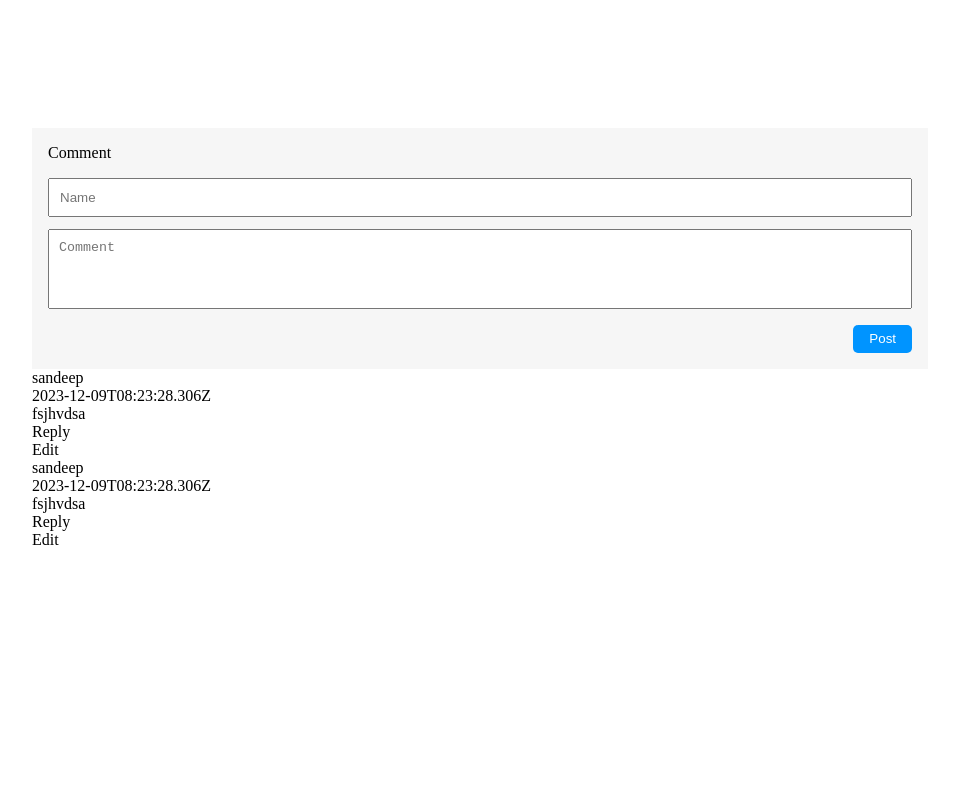
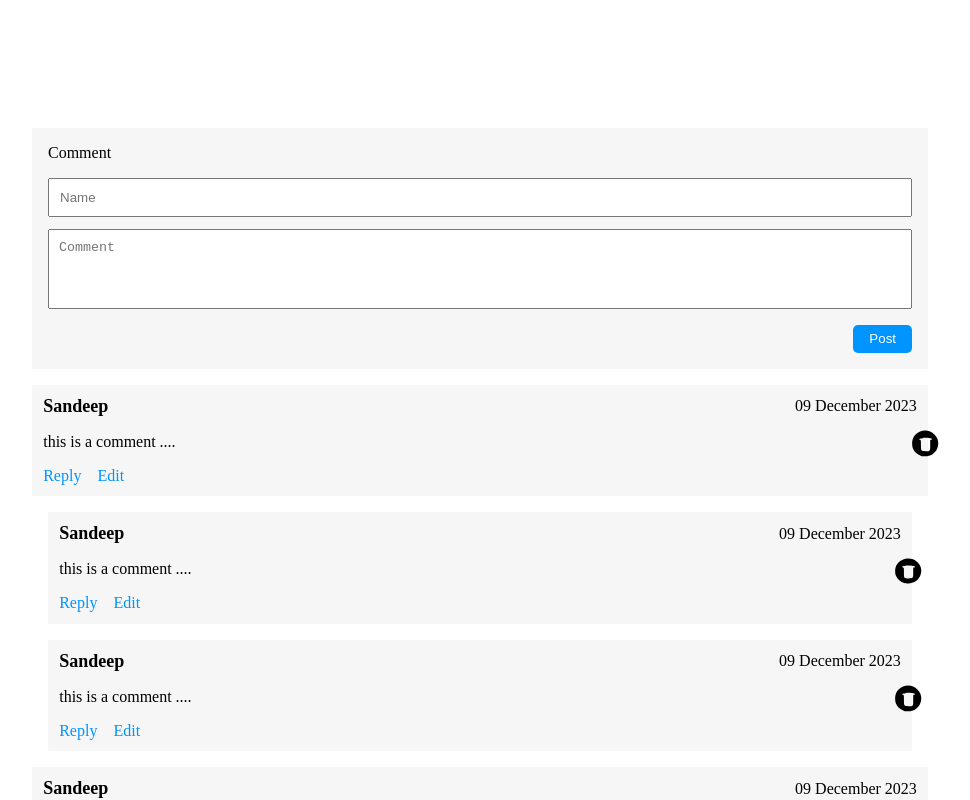
Before and after one commit to Aarushnautiyal/logWards, a React (Create React App) app: page / in a window 1280 px wide. Shown: the top 800 px of the page, without its empty margins (160-1130 px from the left). Built offline with nearby package versions, Linux system fonts and the light colour scheme.

Commit message:
date-09-12: structure is ready logic remaining for adding and deleting

```diff
--- a/src/components/CommentCreationBox.jsx
+++ b/src/components/CommentCreationBox.jsx
@@ -1,50 +1,61 @@
-import React, { useState } from 'react'
-import styles from "./comment.module.scss"
+import React, { useState } from "react";
+import styles from "./comment.module.scss";
 
-const CommentCreationBox = () => {
-    const [formData,setFormData] = useState({
-        userName:"",
-        userComment:""
+const CommentCreationBox = ({Editing, userName}) => {
+  const [formData, setFormData] = useState({
+    userName: "",
+    userComment: "",
   });
-     const submitHandler =(e)=>{
+  const submitHandler = (e) => {
     e.preventDefault();
-        const formFilled = Object.values(formData).every(e=>e.length>0)
-        if(formFilled){
+    const formFilled = Object.values(formData).every((e) => e.length > 0);
+    if (formFilled) {
       const date = new Date();
       const obj = {
         ...formData,
-                time:date,
-                replies:[]
+        time: date,
+        replies: [],
+      };
+      setFormData({
+        userName: "",
+        userComment: "",
+      });
+      localStorage.setItem("commentsData", JSON.stringify(obj));
     }
-            setFormData({
-                userName:"",
-                userComment:""
-            })
-            localStorage.setItem("commentsData",JSON.stringify(obj))
-        }
-    }
-     const changeHandler = (e)=>{
-        const {value,name} = e.target;
+  };
+  const changeHandler = (e) => {
+    const { value, name } = e.target;
     const letters = /^[A-Za-z]+$/;
-        if(name==="userName"&&!letters.test(value))return
+    if (name === "userName" && !letters.test(value)) return;
 
-        setFormData(prev=>({
+    setFormData((prev) => ({
       ...prev,
-            [name]:value
-        }))
-
-    }
+      [name]: value,
+    }));
+  };
   return (
     <div className={styles.container}>
       <span>Comment</span>
-
-    <form onSubmit={(e)=>submitHandler(e,formData)}>
-    <input type="text" name="userName" placeholder='Name' onChange={(e)=>changeHandler(e,setFormData)} value={formData.userName}/>
-    <textarea type="text" name="userComment" placeholder='Comment' onChange={(e)=>changeHandler(e,setFormData)} value={formData.userComment}/>
+      <form onSubmit={(e) => submitHandler(e, formData)}>
+        <input
+          type="text"
+          name="userName"
+          placeholder="Name"
+          onChange={(e) => changeHandler(e, setFormData)}
+          value={Editing?userName:formData.userName}
+          disabled={Editing}
+        />
+        <textarea
+          type="text"
+          name="userComment"
+          placeholder="Comment"
+          onChange={(e) => changeHandler(e, setFormData)}
+          value={formData.userComment}
+        />
         <button>Post</button>
       </form>
     </div>
-  )
-}
+  );
+};
 
-export default CommentCreationBox
+export default CommentCreationBox;
--- a/src/components/Comments.jsx
+++ b/src/components/Comments.jsx
@@ -1,17 +1,48 @@
-import React from 'react'
+import styles from "./comment.module.scss"
+import delIcon from "../images/delIcon.svg"
+import { useState } from "react";
+import CommentCreationBox from "./CommentCreationBox";
 
-const Coments = ({data}) => {
+const Comments = ({data}) => {
+  const {userName,time,userComment,replies} = data
+  const timestampDate = new Date(time);
+  const [commenting, setCommenting] = useState({
+    reply:false,
+    editing:false
+  });
+
+// Define options for formatting
+const options = { day: '2-digit', month: 'long', year: 'numeric' };
+
+// Format the Date object as desired
+const formattedDate = timestampDate.toLocaleDateString('en-GB', options);
+
   return (
-    <div>
-      <span>{data.userName}</span>
-      <div>{data.time}</div>
-      <p>{data.userComment}</p>
-      <div>
-        <div>Reply</div>
-        <div>Edit</div>
+    <>
+    <div className={styles.commentContainer}>
+      <div className={styles.delImg}>
+        <img src={delIcon} alt="delete"  />
       </div>
-    </div>
+      <div className={styles.commentHeadline}>
+      <div className={styles.userName}>{userName}</div>
+      <div>{formattedDate}</div>
+      </div>
+      <p className={styles.mainComment}>{userComment}</p>
+      <div className={styles.operationbtnContainer}>
+        <div onClick={()=>setCommenting(prev=>({
+          "reply":!prev.reply
+        }))}>Reply</div>
+        <div onClick={()=>setCommenting(prev=>({
+          "editing":!prev.editing
+        }))}>Edit</div>
+      </div>
+      </div>
+     {replies&& <div className={styles.repliesContainer}>
+      {(commenting.reply||commenting.editing)&&<CommentCreationBox Editing={commenting.editing} Replying={commenting.reply} userName={userName}/>}
+      {replies.map((ele,i)=><Comments key={i} data={ele}/>)}
+    </div>}
+    </>
   )
 }
 
-export default Coments
+export default Comments
--- a/src/components/comment.module.scss
+++ b/src/components/comment.module.scss
@@ -1,28 +1,31 @@
-.container{
+.container {
 
     color: black;
-    background-color: rgba(246,246,246,255);
+    background-color: rgba(246, 246, 246, 255);
     padding: 1rem;
     height: auto;
     overflow: hidden;
-    form{
-        input{
+
+    form {
+        input {
             width: 100%;
             margin-bottom: 12px;
             padding: 10px;
             margin-top: 1rem;
             // text-align: center;
         }
-        textarea{
+
+        textarea {
             width: 100%;
             margin-bottom: 12px;
             padding: 10px;
             height: 5rem;
             resize: none;
         }
-        button{
+
+        button {
             float: right;
-            background-color:rgba(0,148,255,255);
+            background-color: rgba(0, 148, 255, 255);
             outline: none;
             border: none;
             padding: .4rem 1rem;
@@ -31,3 +34,44 @@
         }
     }
 }
+
+.commentContainer {
+    position: relative;
+    background-color: rgba(246, 246, 246, 255);
+    margin: 1rem 0;
+    padding: .7rem;
+    .delImg{
+        position: absolute;
+        top: 40%;
+        right: -1.4%;
+        img{
+            width: 2rem;
+        }
+    }
+    .commentHeadline {
+        display: flex;
+        justify-content: space-between;
+        align-items: center;
+        .userName{
+            font-size: large;
+            font-weight: 800;
+            text-transform: capitalize;
+        }
+    }
+    .operationbtnContainer{
+        display: flex;
+        // justify-content: center;
+        align-items: center;
+        color: rgba(0,148,255,255);
+        >*{
+            padding-right: 1rem;
+            cursor: pointer;
+        }
+    }
+    .mainComment{
+        padding: 1rem 0;
+    }
+}
+.repliesContainer{
+    margin: 1rem;
+}
--- a/src/data.js
+++ b/src/data.js
@@ -1,17 +1,17 @@
 export const data = [{
   userName: "sandeep",
-  userComment: "fsjhvdsa",
+  userComment: "this is a comment ....",
   time: "2023-12-09T08:23:28.306Z",
   replies: [
     {
       userName: "sandeep",
-      userComment: "fsjhvdsa",
+      userComment: "this is a comment ....",
       time: "2023-12-09T08:23:28.306Z",
       replies: [],
     },
     {
       userName: "sandeep",
-      userComment: "fsjhvdsa",
+      userComment: "this is a comment ....",
       time: "2023-12-09T08:23:28.306Z",
       replies: [],
     },
@@ -19,18 +19,18 @@ export const data = [{
 },
 {
     userName: "sandeep",
-    userComment: "fsjhvdsa",
+    userComment: "this is a comment ....",
     time: "2023-12-09T08:23:28.306Z",
     replies: [
       {
         userName: "sandeep",
-        userComment: "fsjhvdsa",
+        userComment: "this is a comment ....",
         time: "2023-12-09T08:23:28.306Z",
         replies: [],
       },
       {
         userName: "sandeep",
-        userComment: "fsjhvdsa",
+        userComment: "this is a comment ....",
         time: "2023-12-09T08:23:28.306Z",
         replies: [],
       },
```
Also changed, not shown: src/images/delIcon.svg (added). Lines whose indentation alone changed are shown as unchanged.
